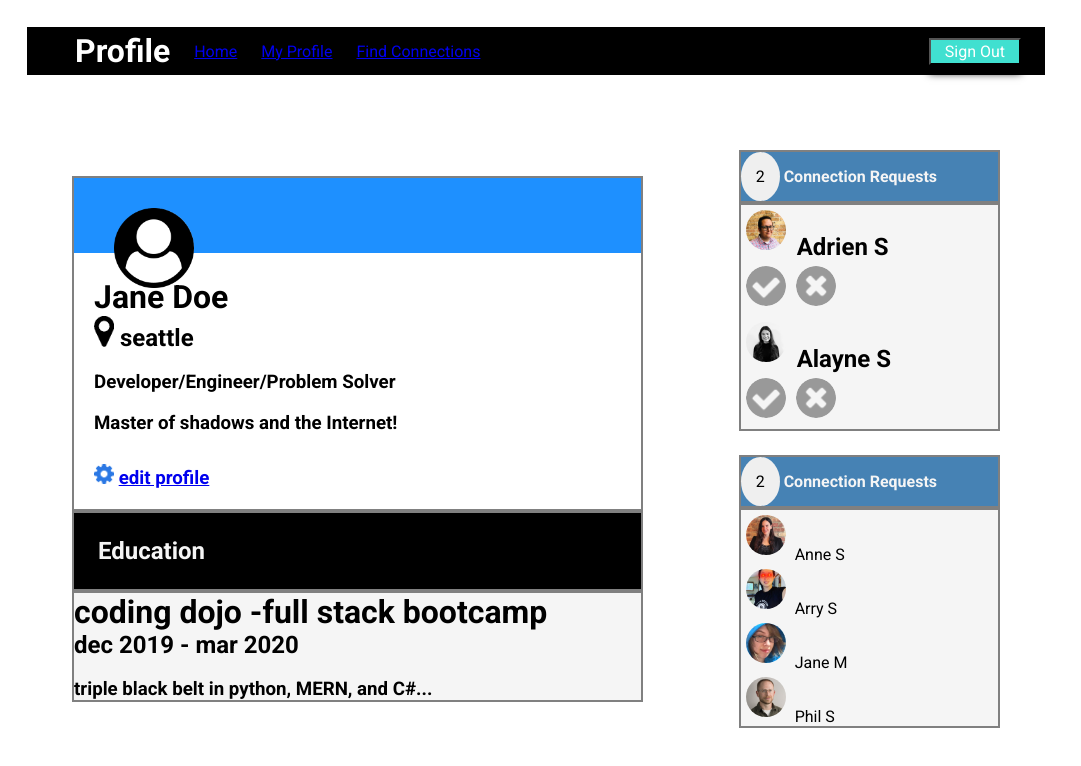
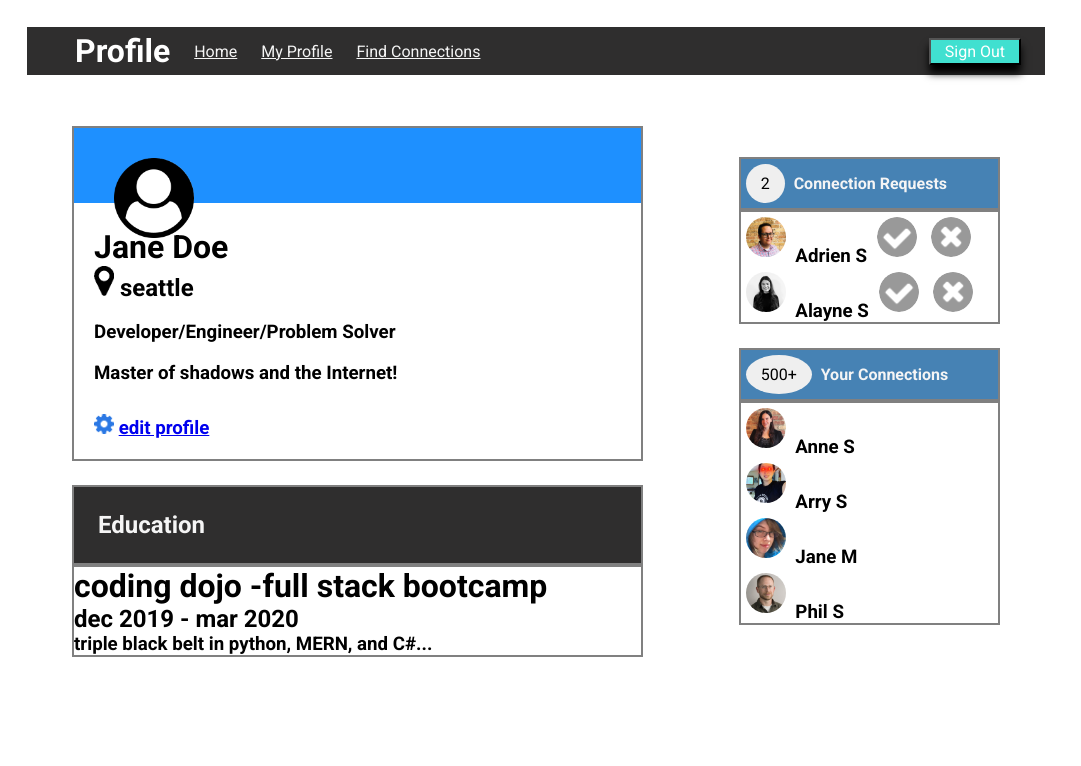
Before and after one commit to UncleBud87/registration_form, a plain HTML site: page Practice/Profile_Page/index.html in a window 1280 px wide. Shown: the whole page, without its empty margins (0-1081 px from the left). Drawn offline with Linux system fonts and the light colour scheme.

Commit message:
commit_1

```diff
--- a/Practice/Profile_Page/index.html
+++ b/Practice/Profile_Page/index.html
@@ -11,18 +11,16 @@
 
 <body>
     <header>
-        <div class="flexbar">
         <div class="nav">
             <ul class="nav-links">
                 <li>
-                        <h1 class="nav-title">Profile</h1>
+                    <h1>Profile</h1>
                 </li>
-                    <li><a href="#">Home</a></li>
-                    <li><a href="#" class="active">My Profile</a></li>
-                    <li><a href="#">Find Connections</a></li>
+                <li><a class="navbuttons" href="#">Home</a></li>
+                <li><a class="navbuttons" href="#" class="active">My Profile</a></li>
+                <li><a class="navbuttons" href="#">Find Connections</a></li>
             </ul>
-                <div class="signout"><button class="btn">Sign Out</button></div>
-            </div>
+            <button class="signout">Sign Out</button>
         </div>
     </header>
     <div class="body">
@@ -35,14 +33,13 @@
                     <div class="content">
                         <h1>Jane Doe</h1>
                         <h2><img src="./images/map-marker.png" alt="map marker" class="pindrop"> seattle</h2>
-                        <h3>Developer/Engineer/Problem Solver</h3>
-                        <h3>Master of shadows and the Internet!</h3>
+                        <h3 class="joblist">Developer/Engineer/Problem Solver</h3>
+                        <h3 class="joblist">Master of shadows and the Internet!</h3>
                         <h3 class=gear><img src="./images/gear.png" alt="gear" class="profilegear"> <a
                                 href="./index.html">edit profile</a></h3>
                     </div>
                 </div>
             </div>
-            <div class="education">
             <div class="educationheader">
                 <h2>Education</h2>
             </div>
@@ -53,39 +50,58 @@
                 </h1>
             </div>
         </div>
-        </div>
         <div class="container2">
             <div class="connectionrequest">
                 <div class="requestbar">
-                    <button class="button1">2</button>
+                    <button class="requestAmt">2</button>
                     <h4>Connection Requests</h4>
                 </div>
                 <div class="requestselect">
                     <ul class=people>
                         <li>
-                            <h2><img src="./images/adrien-s.jpg" alt="adrien-s"> Adrien S <div class="yes-no"></div><img
-                                    src="./icons/accept-circle.png" alt="accept"><img src="./icons/close-circle.png"
-                                    alt="decline"></h2>
+                            <h3 class="nameYesNo">
+                                <img src="./images/adrien-s.jpg" alt="adrien-s"> Adrien S
+                                <img src="./icons/accept-circle.png" alt="accept">
+                                <img src="./icons/close-circle.png" alt="decline">
+                            </h3>
                         </li>
                         <li>
-                            <h2><img src="./images/alayne-s.jpg" alt="alayne-s"> Alayne S <div class="yes-no"></div><img
-                                    src="./icons/accept-circle.png" alt="accept"><img src="./icons/close-circle.png"
-                                    alt="decline"></h2>
+                            <h3 class="nameYesNo">
+                                <img src="./images/alayne-s.jpg" alt="alayne-s"> Alayne S
+                                <img src="./icons/accept-circle.png" alt="accept">
+                                <img src="./icons/close-circle.png" alt="decline">
+                            </h3>
                         </li>
                     </ul>
                 </div>
             </div>
             <div class="yourconnections">
                 <div class="yourconnectionsheader">
-                    <button class="button1">2</button>
-                    <h4>Connection Requests</h4>
+                    <button class="connectionAmt">500+</button>
+                    <h4>Your Connections</h4>
                 </div>
                 <div class="yourcontacts">
                     <ul class=people>
-                        <li><img src="./images/anne-s.jpg" alt="anne-s"> Anne S </li>
-                        <li><img src="./images/arry-s.jpg" alt="arry-s"> Arry S </li>
-                        <li><img src="./images/jane-m.jpg" alt="jane-m"> Jane M </li>
-                        <li><img src="./images/phil-s.jpg" alt="phil-s"> Phil S </li>
+                        <li>
+                            <h3 class="connectionNames">
+                                <img src="./images/anne-s.jpg" alt="anne-s"> Anne S
+                            </h3>
+                        </li>
+                        <li>
+                            <h3 class="connectionNames">
+                                <img src="./images/arry-s.jpg" alt="arry-s"> Arry S
+                            </h3>
+                        </li>
+                        <li>
+                            <h3 class="connectionNames">
+                                <img src="./images/jane-m.jpg" alt="jane-m"> Jane M
+                            </h3>
+                        </li>
+                        <li>
+                            <h3 class="connectionNames">
+                                <img src="./images/phil-s.jpg" alt="phil-s"> Phil S
+                            </h3>
+                        </li>
                     </ul>
                 </div>
             </div>
--- a/Practice/Profile_Page/style.css
+++ b/Practice/Profile_Page/style.css
@@ -11,6 +11,7 @@ h4 {
     display: inline-block
 }
 
+
 header {
     width: 80%;
     margin: 1.5rem;
@@ -22,7 +23,7 @@ header {
     border-color: white;
     color: white;
     height: 50px;
-    background-color: black;
+    background-color: rgb(47, 46, 46);
     align-items: center;
     display: flex;
     padding: 1.5em;
@@ -39,10 +40,12 @@ header {
     gap: 1.5em;
 }
 
-.btn {
+.navbuttons {
+    color: whitesmoke;
+}
+
+.signout {
     background-color: turquoise;
-    border-style: 2px solid;
-    border-color: black;
     box-shadow: 0 8px 8px 0 black;
     color: white;
     padding: 2px 14px;
@@ -68,23 +71,10 @@ header {
 
 }
 
-.container2 {
-    flex: 1;
-    margin: 1.5rem;
-    min-height: 200px;
-    /* background-color: cadetblue; */
-}
-
-
 .idcard, .education {
     min-height: 50px;
     min-width: 20%;
-}
-
-.connectionrequest, .yourconnections {
-    min-height: 50px;
-    min-width: 20%;
-    margin: 1.5rem;
+    margin-bottom: 1.5rem;
 }
 
 .cardbody {
@@ -93,6 +83,70 @@ header {
     /* background-color: blanchedalmond; */
 }
 
+.top {
+    background-color: dodgerblue;
+    height: 75px;
+    min-width: 50%;
+    flex: 2;
+    margin-bottom: 25px;
+}
+
+.content {
+    min-width: 40%;
+    flex: 2;
+    margin-left: 20px;
+    padding-bottom: 20px;
+    /* background-color: whitesmoke; */
+}
+
+.userface {
+    margin-top: 30px;
+    margin-left: 40px;
+    width: 80px;
+}
+
+.pindrop {
+    width: 20px;
+}
+
+.joblist {
+    margin-top: 1em;
+}
+
+.profilegear {
+    width: 20px;
+}
+
+.gear {
+    margin-top: 30px;
+}
+
+.educationheader {
+    color: whitesmoke;
+    border: 2px solid gray;
+    margin: 0 1.5rem;
+    padding: 1.5rem;
+    background-color: rgb(47, 46, 46);
+}
+
+.educationbody {
+    border: 2px solid gray;
+    margin: 0 1.5rem;
+    /* background-color: whitesmoke; */
+}
+
+.container2 {
+    flex: 1;
+    margin: 1.5rem;
+    min-height: 200px;
+    /* background-color: cadetblue; */
+}
+
+.connectionrequest, .yourconnections {
+    min-height: 50px;
+    min-width: 20%;
+    margin: 1.5rem;
+}
 
 .requestbar, .yourconnectionsheader {
     border: 2px solid gray;
@@ -105,80 +159,20 @@ header {
     border: 2px solid gray;
     min-height: 50px;
     min-width: 20%;
-    background-color: whitesmoke;
+    /* background-color: whitesmoke; */
     list-style: none;
 }
 
-
-.educationheader {
-    color: whitesmoke;
-    border: 2px solid gray;
-    margin: 0 1.5rem;
-    padding: 1.5rem;
-    background-color: black;
-}
-
-.educationbody {
-    border: 2px solid gray;
-    margin: 0 1.5rem;
-    background-color: whitesmoke;
-}
-
-    .top {
-        background-color: dodgerblue;
-        height: 75px;
-        min-width: 50%;
-        flex: 2;
-        margin-bottom: 25px;
-    }
-
-    .circle {
-        position: absolute;
-        border-radius: 50%;
-        width: 140px;
-        height: 140px;
-        background-color: gainsboro;
-        margin-left: 60px;
-    }
-
-    .content {
-        min-width: 40%;
-        flex: 2;
-        margin-left: 20px;
-        padding-bottom: 20px;
-    }
-
-    .userface {
-        margin-top: 30px;
-        margin-left: 40px;
-        width: 80px;
-    }
-
-    .pindrop {
-        width: 20px;
-    }
-
-    .profilegear {
-        width: 20px;
-    }
-
-    .gear {
-        margin-top: 30px;
-    }
-
-    h3 {
-        margin-top: 1em;
-    }
-
-    .button1 {
+.requestAmt, .connectionAmt {
     background-color: rgba(rgb(47, 46, 46), green, blue, alpha);
     color: black;
     border: none;
-        padding: 15px 15px;
     border-radius: 50%;
+    padding: 10px 15px;
     text-align: center;
     font-size: 16px;
     text-decoration: none;
+    margin: 5px;
 }
 
 li img{
@@ -192,3 +186,7 @@ li img{
     align-items: center;
     list-style: none;
 }
+
+.connectionNames {
+    vertical-align: middle;
+}
```
Also changed, not shown: Practice/Loop_Challenges/reversing_an_array.js (added, +23 -0 lines). Lines whose indentation alone changed are shown as unchanged.
